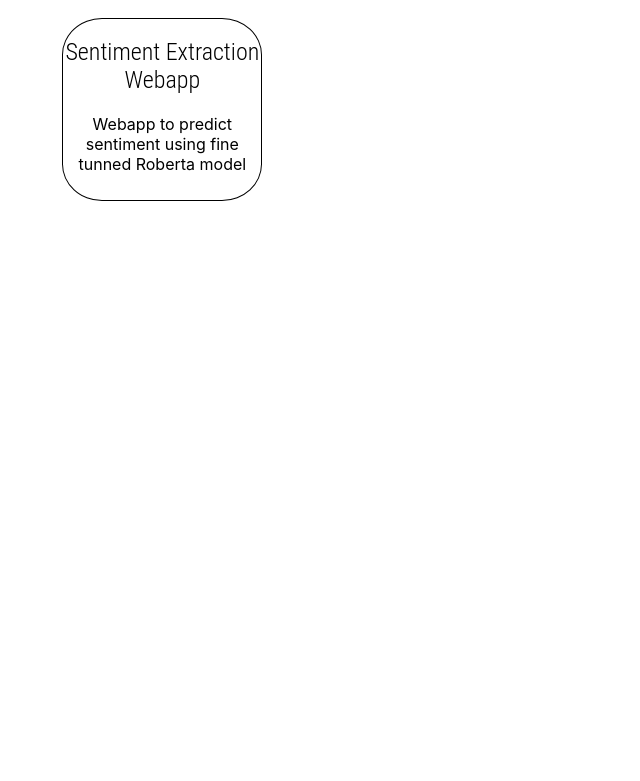
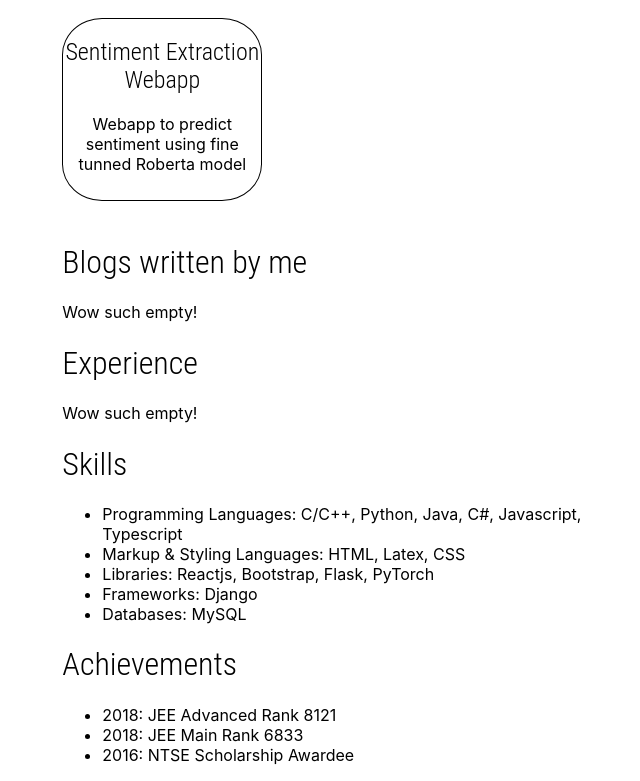
Before and after one commit to KoushikSahu/portfolio-website, a React (Create React App) app: page / in a window 1280 px wide. Shown: the part 476-1257 px from the top of the page, without its empty margins (176-816 px from the left). Before the commit the page ends 800 px from the top, so only its background shows below. Built offline with nearby package versions, Linux system fonts and the light colour scheme.

Commit message:
added more sections

```diff
--- a/src/App.tsx
+++ b/src/App.tsx
@@ -3,6 +3,10 @@
 import AboutMe from './components/AboutMe'
 import Projects from './components/Projects'
 import EventBox from './components/EventBox'
+import Blogs from './components/Blogs'
+import Skill from './components/Skill'
+import Achievement from './components/Achievement'
+import Experience from './components/Experience'
 
 function App(): JSX.Element {
   return (
@@ -10,6 +14,10 @@
       <div className="left-column">
         <AboutMe />
         <Projects />
+        <Blogs />
+		<Experience />
+        <Skill />
+        <Achievement />
       </div>
       <div className="right-column">
         <EventBox />
--- /dev/null
+++ b/src/components/Achievement.tsx
@@ -0,0 +1,16 @@
+import React from 'react';
+
+function Achievement():JSX.Element {
+	return (
+		<div>
+			<h1 className="heading-text">Achievements</h1>
+			<ul>
+				<li>2018: JEE Advanced Rank 8121</li>
+				<li>2018: JEE Main Rank 6833</li>
+				<li>2016: NTSE Scholarship Awardee</li>
+			</ul>
+		</div>
+	);
+}
+
+export default Achievement;
--- /dev/null
+++ b/src/components/Blogs.tsx
@@ -0,0 +1,19 @@
+import React from 'react';
+import { BlogDescription } from './types'
+
+function Blogs(): JSX.Element {
+	let blogs: BlogDescription[] = [
+	];
+
+	return (
+		<div>
+			<h1 className="heading-text">Blogs written by me</h1>
+			{blogs.length == 0 ? <p>Wow such empty!</p> : null}
+			{blogs.map((item:BlogDescription, idx:number): JSX.Element => {
+				return <li key={idx}><a href={item.link}>{item.name}</a></li>
+			})}
+		</div>
+	);
+}
+
+export default Blogs;
--- /dev/null
+++ b/src/components/Experience.tsx
@@ -0,0 +1,12 @@
+import React from 'react';
+
+function Experience():JSX.Element {
+	return (
+		<div>
+			<h1 className="heading-text">Experience</h1>
+			<p>Wow such empty!</p>
+		</div>
+	);
+}
+
+export default Experience;
--- /dev/null
+++ b/src/components/Skill.tsx
@@ -0,0 +1,18 @@
+import React from 'react';
+
+function Skill():JSX.Element {
+	return (
+		<div>
+			<h1 className="heading-text">Skills</h1>
+			<ul>
+				<li>Programming Languages: C/C++, Python, Java, C#, Javascript, Typescript</li>
+				<li>Markup & Styling Languages: HTML, Latex, CSS</li>
+				<li>Libraries: Reactjs, Bootstrap, Flask, PyTorch</li>
+				<li>Frameworks: Django</li>
+				<li>Databases: MySQL</li>
+			</ul>
+		</div>
+	);
+}
+
+export default Skill;
--- a/src/components/style.css
+++ b/src/components/style.css
@@ -19,7 +19,7 @@
     border-style: solid;
     border-radius: 20%;
     border-width: 1px;
-    margin-top: 20px;
+    margin-top: 29px;
     text-align: center;
     padding-right: 25px;
 }
```
Also changed, not shown: src/components/types.tsx (+6 -1 lines), 1 other file (tests, documents, lock files or other folders).
